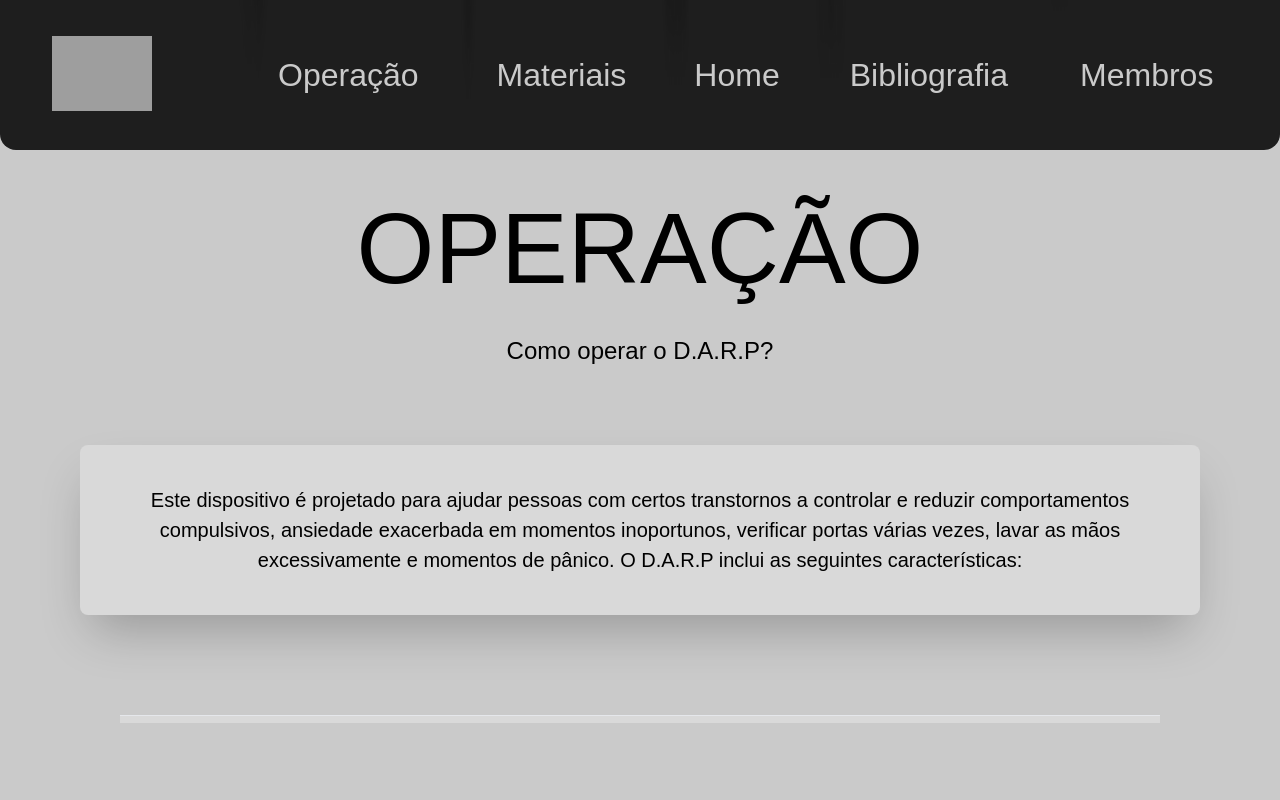
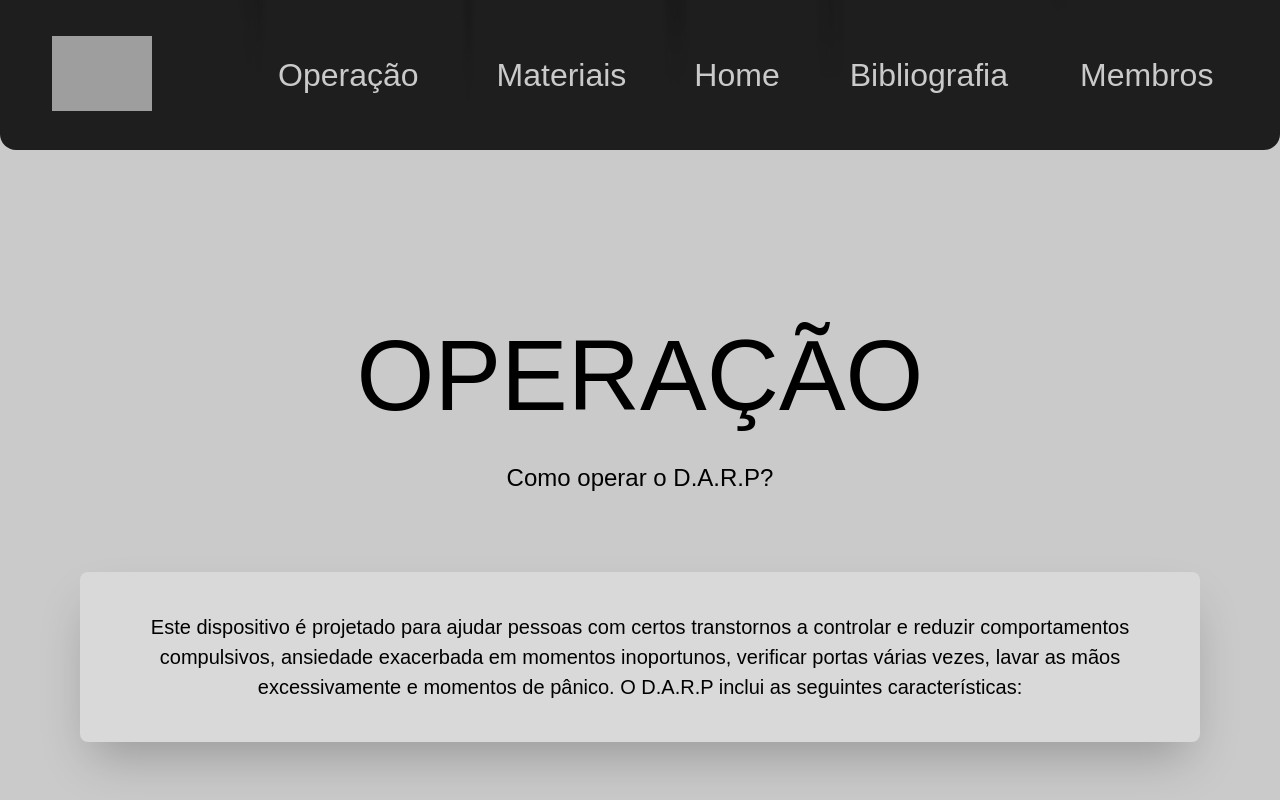
Before and after one commit to rafa-gomes-2007/Site_TCC, a React (Vite) app: page /Operacao in a window 1280 px wide. Shown: the top 800 px of the page. Built offline with nearby package versions, Linux system fonts and the light colour scheme; grey boxes are pictures that could not be loaded.

Commit message:
Update Operação.jsx

```diff
--- a/src/pages/Operação.jsx
+++ b/src/pages/Operação.jsx
@@ -6,9 +6,9 @@ import Prot5 from '../assets/prot5.png';
 
 export default function Operação() {
   return (
-    <main className='flex-col justify-center items-center font-Questrial'>
+    <main className='flex-col justify-center items-center font-Questrial mt-[150px] max-lg:mt-[80px]'>
 
-      <section className='flex-col justify-center mt-[23px]'>
+      <section className='flex-col justify-center'>
           <h1 className='text-center text-[100px] max-lg:text-[50px]'>OPERAÇÃO</h1>
           <p className='text-center text-[24px] pt-[10px] pb-[76px] max-lg:text-[16px]'>Como operar o D.A.R.P?</p>
 
```
